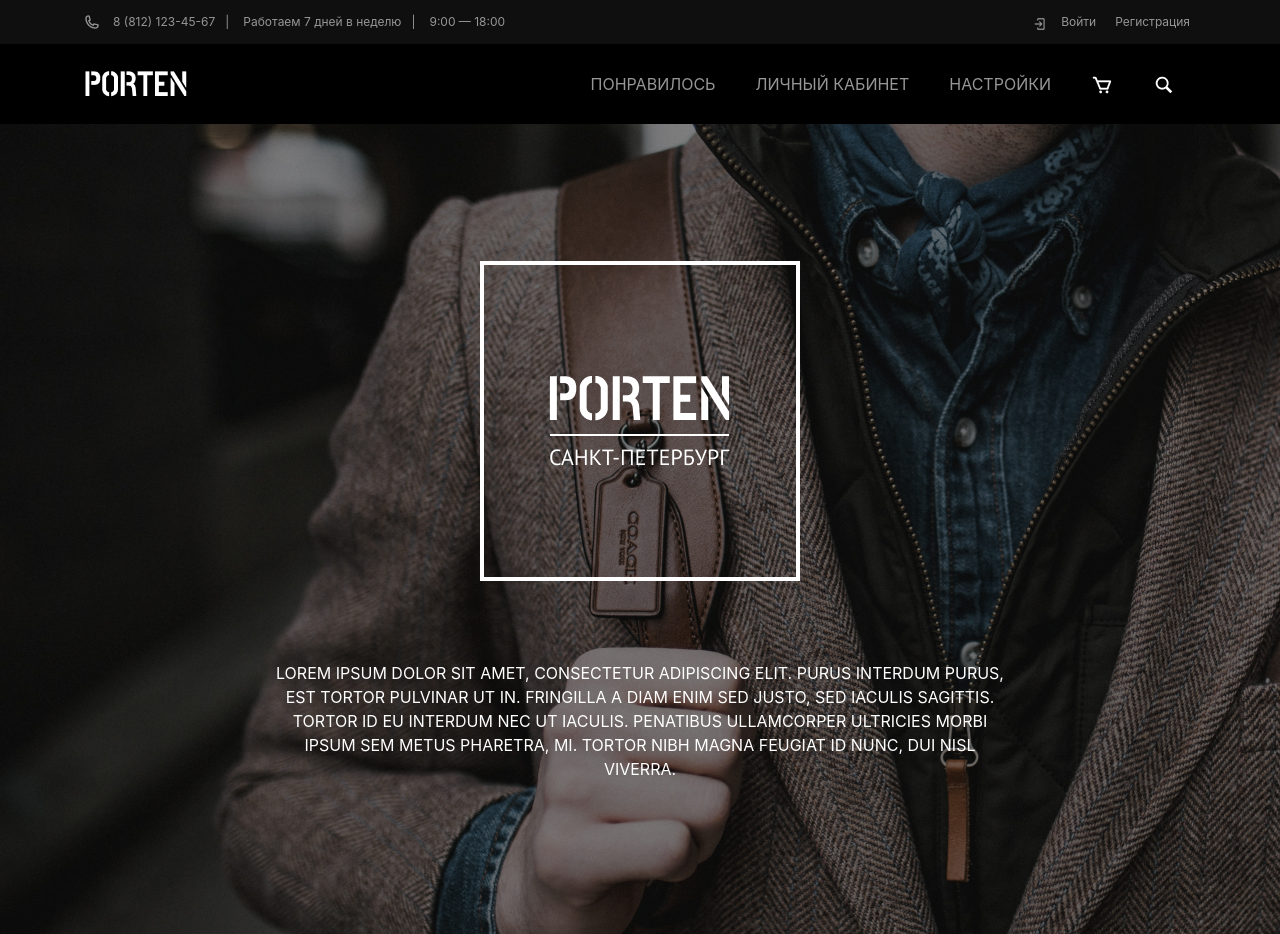
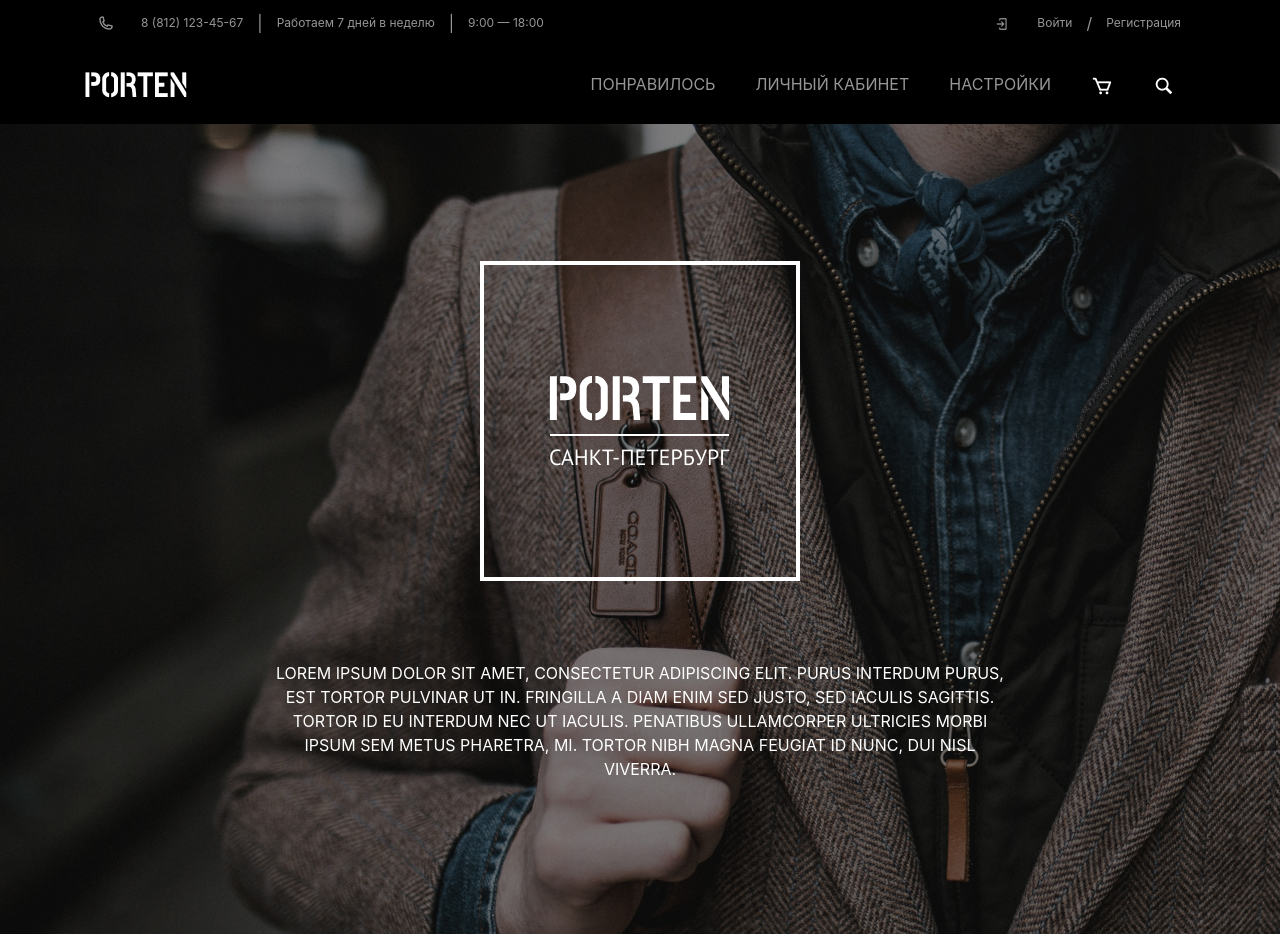
Before and after one commit to ivancraze/clock-landing-page, a website: page src/index.html in a window 1280 px wide. Drawn offline with Linux system fonts and the light colour scheme.

Commit message:
refactor html css

```diff
--- a/src/index.html
+++ b/src/index.html
@@ -9,37 +9,33 @@
     <title>Document</title>
 </head>
 <body>
-    <div class="wrapper wrapper--gray">
+    <header class="header">
+        <div class="wrapper wrapper--black">
             <div class="container">
-            <header class="header">
-                <ul class="header__list">
-                    <img src="./icons/phone.png" alt="phone">
-                    <li class="header__item header__item-contacts">
-                        <a class="tel" href="tel:+88121234567">8 (812) 123-45-67</a>
-                    </li>
-                    <li class="header__item header__item-contacts">
-                        Работаем 7 дней в неделю
-                    </li>
-                    <li class="header__item header__item-contacts">
-                        9:00 — 18:00
-                    </li>
-                </ul>
-                <ul class="header__list">
-                    <a href="#"><img src="./icons/login.png" alt="login"></a>
-                    <li class="header__item header__item--auth">
-                    <a href="#">Войти</a>
-                    </li>
-                    <li class="header__item header__item-auth">
-                        <a href="#">Регистрация</a>
-                    </li>
-                </ul>
-            </header>
+                <div class="header__content">
+                    <div class="header__list">
+                        <img class="header__item" src="./icons/phone.png" alt="phone">
+                        <a class="header__item" href="tel:+88121234567">8 (812) 123-45-67</a>
+                        <span>|</span>
+                        <div class="header__item">Работаем 7 дней в неделю</div>
+                        <span>|</span>
+                        <div class="header__item">9:00 — 18:00</div>
+                    </div>
+                    <div class="header__list">
+                        <a class="header__item" href="#"><img src="./icons/login.png" alt="login"></a>
+                        <a class="header__item" href="#">Войти</a>
+                        <span>/</span>
+                        <a class="header__item" href="#">Регистрация</a>
                     </div>
                 </div>
+            </div>
+        </div>
+    </header>
 
+    <div class="nav">
         <div class="wrapper wrapper--black">
             <div class="container">
-            <nav class="nav">
+                <nav class="nav__content">
                     <div class="nav__logo">
                         <img src="./icons/PORTEN.png" alt="porten">
                     </div>
@@ -53,13 +49,12 @@
                 </nav>
             </div>
         </div>
+    </div>
 
-    <div class="wrapper wrapper--showcase">
+    <div class="showcase">
         <div class="container container--showcase">
-            <div class="showcase">
             <img class="showcase__img" src="./img/logo.png" alt="showcase">
             <p class="showcase__text">Lorem ipsum dolor sit amet, consectetur adipiscing elit. Purus interdum purus, est tortor pulvinar ut in. Fringilla a diam enim sed justo, sed iaculis sagittis. Tortor id eu interdum nec ut iaculis. Penatibus ullamcorper ultricies morbi ipsum sem metus pharetra, mi. Tortor nibh magna feugiat id nunc, dui nisl viverra.</p>
-            </div>
         </div>
     </div>
 
--- a/src/sass/blocks/_header.scss
+++ b/src/sass/blocks/_header.scss
@@ -1,9 +1,12 @@
 .header {
     display: flex;
     align-content: center;
-    justify-content: space-between;
     height: 44px;
     margin: 0 auto;
+    &__content {
+        display: flex;
+        justify-content: space-between;
+    }
     &__list {
         display: flex;
         align-items: center;
@@ -12,28 +15,5 @@
         font-size: 12px;
         color: #969696;
         margin: 14px;
-        &-contacts {
-            position: relative;
-            &::after{
-                content: "|";
-                position: absolute;
-                right: -14px;
-            }
-            &:last-child::after{
-                display: none;
-            }
-        }
-        &-auth {
-            margin: 5px;
-            position: relative;
-            &::after{
-                content: "/";
-                position: absolute;
-                right: -7px;
-            }
-            &:last-child::after{
-                display: none;
-            }
-        }
     }
 }
--- a/src/sass/blocks/_nav.scss
+++ b/src/sass/blocks/_nav.scss
@@ -1,9 +1,10 @@
 .nav {
-    display: flex;
-    justify-content: space-between;
-    align-items:center;
-    height: 80px;
-    margin: 0 auto;
+    max-height: 80px;
+    &__content {
+        display: flex;
+        justify-content: space-between;
+        align-items:center;
+    }
     &__list {
         display: flex;
         align-items: center;
--- a/src/sass/blocks/_showcase.scss
+++ b/src/sass/blocks/_showcase.scss
@@ -1,9 +1,8 @@
 .showcase {
+    background-image: url(../img/first_line.jpg);
     height: 810px;
     display: flex;
-    flex-direction: column;
     align-items: center;
-    justify-content: center;
     &__text {
         // margin-top: 80px;
         padding-top: 80px;
--- a/src/sass/style.scss
+++ b/src/sass/style.scss
@@ -2,12 +2,8 @@
 @import '../sass/blocks/showcase';
 @import '../sass/blocks/nav';
 
-li {
-    list-style-type: none;
-}
-ul {
- margin: 0;
- padding-left: 0;
+span {
+  color:#969696;
 }
 
 a:active,
@@ -26,6 +22,9 @@ a {
     margin: 0 auto;
     &--showcase {
         max-width: 730px;
+        display: flex;
+        flex-direction: column;
+        align-items: center;
     }
 }
 
@@ -39,7 +38,4 @@ a {
     &--gray {
         background-color: #0F0F0F;
     }
-    &--showcase {
-        background-image: url(../img/first_line.jpg);
-    }
 }
```
Also changed, not shown: src/css/style.min.css. Lines whose indentation alone changed are shown as unchanged.
